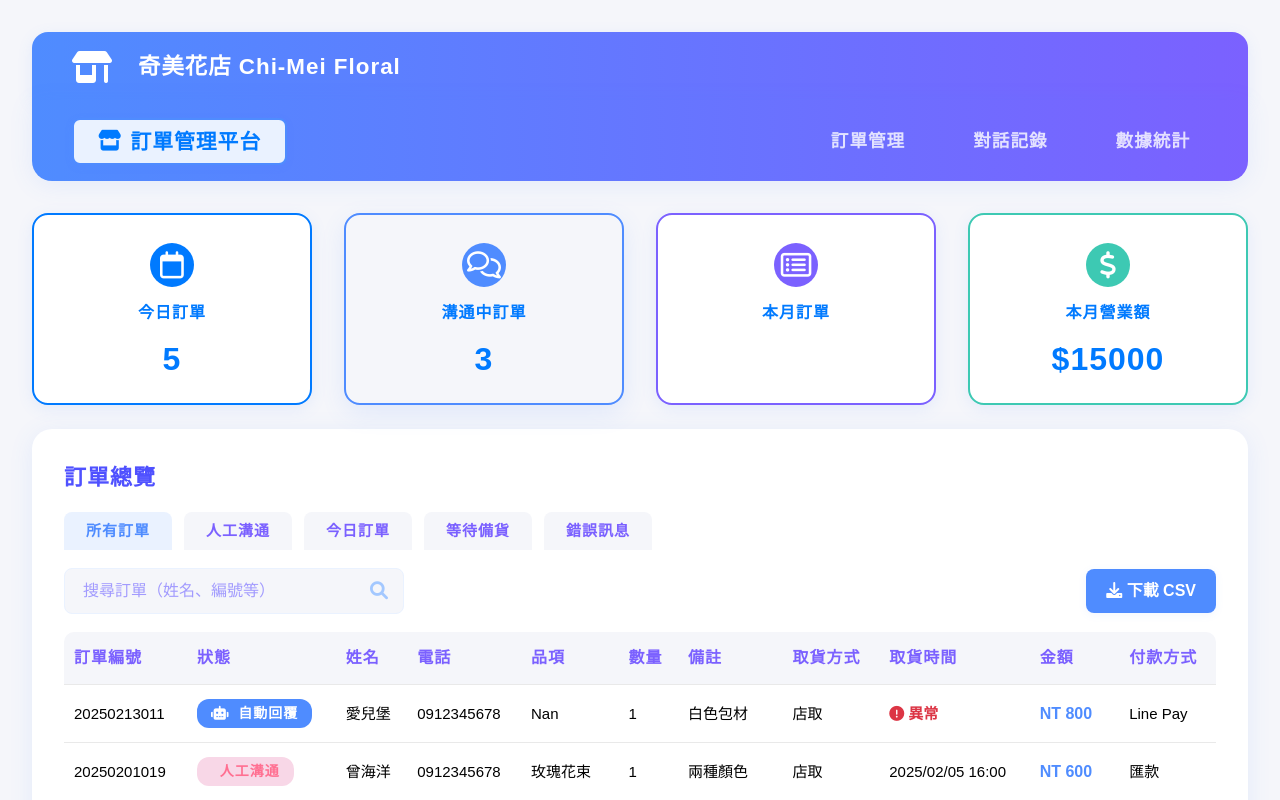
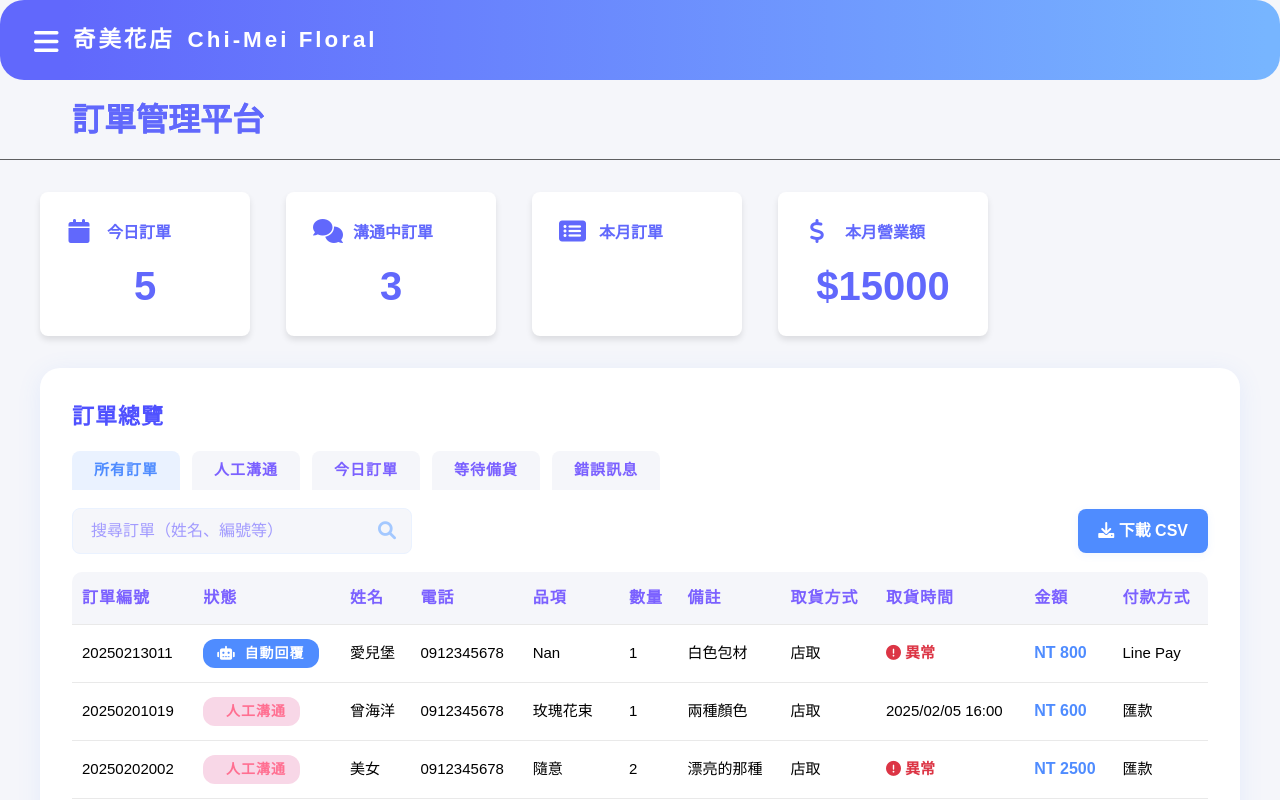
Before and after one commit to Ocean1029/flower_order_bot, a Vue app in the folder frontend/: page / in a window 1280 px wide. Shown: the top 800 px of the page. Built offline with nearby package versions, Linux system fonts and the light colour scheme; no server answers.

Commit message:
Navbar、OrdeTitle、StatisticsCards更新成figma的設計；加上Sidebar

```diff
--- a/frontend/src/App.vue
+++ b/frontend/src/App.vue
@@ -1,10 +1,12 @@
 <script setup>
-import '@/assets/index.css'          // 全域樣式
+import '@/assets/index.css'// 全域樣式
 import Navbar from './components/Navbar.vue'
+import OrderTitle from './components/OrderTitle.vue'
 </script>
 
 <template>
   <Navbar />
+  <OrderTitle />
   <router-view />
 </template>
 
@@ -28,4 +30,5 @@ body {
   background: #f5f6fa;
   color: var(--text-main);
 }
+
 </style>
--- a/frontend/src/components/Navbar.vue
+++ b/frontend/src/components/Navbar.vue
@@ -1,99 +1,69 @@
 <template>
   <div class="navbar-wrapper">
-    <!-- 品牌區塊 -->
+    <!-- 上方品牌 bar -->
     <div class="brand-bar">
-      <i class="fas fa-store-alt brand-icon"></i>
+      <button class="hamburger-btn" @click="showSidebar = true">
+        <i class="fas fa-bars"></i>
+      </button>
       <span class="brand-title">奇美花店 <b>Chi-Mei Floral</b></span>
     </div>
-    <!-- routing bar -->
-    <nav class="routing-bar">
-      <router-link to="/" class="routing-title" active-class="active-title">
-        <i class="fas fa-store me-2"></i>訂單管理平台
-      </router-link>
-      <div class="routing-links">
-        <router-link to="/orders" class="nav-link" active-class="active">訂單管理</router-link>
-        <router-link to="/messages" class="nav-link" active-class="active">對話記錄</router-link>
-        <router-link to="/stats" class="nav-link" active-class="active">數據統計</router-link>
-      </div>
-    </nav>
+    <Sidebar :show="showSidebar" @close="showSidebar = false" />
   </div>
 </template>
 
 <script setup>
-// 無特別邏輯，純 UI
+import { ref } from 'vue'
+import Sidebar from './Sidebar.vue'
+const showSidebar = ref(false)
 </script>
 
 <style scoped>
 .navbar-wrapper {
+  position: fixed;
+  top: 0;
+  left: 0;
   width: 100%;
-  margin-bottom: 32px;
+  display: flex;
+  margin: 0;
+  padding: 0;
+  box-sizing: border-box;
+  z-index: 1000;
 }
+
 .brand-bar {
-  width: 100%;
-  background: linear-gradient(90deg, #4F8CFF 0%, #7B61FF 100%);
-  border-radius: 16px 16px 0 0;
-  padding: 18px 40px 16px 40px;
+  position: relative;
+  width: 1440px;
+  height: 80px;
+  border-radius: 24px;
+  background: linear-gradient(90.11deg, #6168FC 5.18%, #77B5FF 98.9%);
+}
+
+.hamburger-btn {
+  position: relative;
+  top: 26px;
+  left: 28px;
+  width: 32px;
+  height: 32px;
+  background: none;
+  border: none;
+  color: #fff;
+  font-size: 28px;
+  cursor: pointer;
   display: flex;
   align-items: center;
-  gap: 16px;
-  box-shadow: 0 4px 16px rgba(79,140,255,0.10);
 }
-.brand-icon {
-  font-size: 2rem;
-  color: #fff;
-  margin-right: 10px;
-}
+
 .brand-title {
+  position: absolute;
+  top: 25px;
+  left: 73px;
+  height: 30px;
+  display: flex;
+  align-items: center;
+  gap: 13px;
   color: #fff;
   font-size: 1.4rem;
   font-weight: 700;
-  letter-spacing: 1px;
-}
-.routing-bar {
-  width: 100%;
-  background: linear-gradient(90deg, #4F8CFF 0%, #7B61FF 100%);
-  border-radius: 0 0 20px 20px;
-  padding: 18px 40px 16px 40px;
-  display: flex;
-  align-items: center;
-  justify-content: space-between;
-  box-shadow: 0 4px 24px rgba(79,140,255,0.10);
-}
-.routing-title {
-  color: #2979FF;
-  font-size: 1.3rem;
-  font-weight: 700;
-  letter-spacing: 1px;
-  display: flex;
-  align-items: center;
-  background: #fff;
-  border-radius: 8px;
-  padding: 6px 24px;
-  box-shadow: 0 2px 8px rgba(79,140,255,0.08);
-  text-decoration: none;
-  transition: background 0.2s, color 0.2s;
-  border: 2px solid #4F8CFF;
-}
-.routing-title:hover, .routing-title.active-title {
-  background: #eaf2ff;
-  color: #007AFF;
-}
-.routing-links {
-  display: flex;
-  gap: 32px;
-}
-.nav-link {
-  color: #fff;
-  font-size: 1.1rem;
-  font-weight: 700;
-  letter-spacing: 1px;
-  padding: 6px 18px;
-  border-radius: 8px;
-  transition: background 0.2s, color 0.2s;
-  text-decoration: none;
-}
-.nav-link.active, .nav-link:hover {
-  background: rgba(255,255,255,0.18);
-  color: #fff;
+  letter-spacing: 3px;
 }
 </style>
--- /dev/null
+++ b/frontend/src/components/OrderTitle.vue
@@ -0,0 +1,61 @@
+<template>
+  <div class="order-title-wrapper">
+    <div class="main-title-bar">
+    <span class="main-title">{{ pageTitle }}</span>
+  </div>
+  </div>
+
+</template>
+
+<script setup>
+import { computed } from 'vue'
+import { useRoute } from 'vue-router'
+
+const route = useRoute()
+
+const pageTitle = computed(() => {
+  if (route.path === '/') return '訂單管理平台'
+  if (route.path === '/orders') return '訂單管理'
+  if (route.path === '/stats') return '統計數據'
+  if (route.path === '/messages') return 'Message'
+  if (route.name === 'chat-room') {
+    return route.state?.roomName || '聊天室'
+  }
+  return '訂單管理平台'
+})
+</script>
+
+<style scoped>
+
+.order-title-wrapper {
+  position: absolute;
+  top: 80px;
+  left: 0;
+  width: 100vw;
+  margin: 0;
+  padding: 0;
+  box-sizing: border-box;
+  z-index: 0;
+}
+
+.main-title-bar {
+  position: relative;
+  width: 100vw;
+  height: 80px;
+  border-bottom: 1px solid #00000061
+}
+
+.main-title {
+  position: relative;
+  top: 20px;                /* 距離 .main-title-bar 上邊界 20px */
+  left: 72px;
+  height: 80px;
+  font-family: 'Noto Sans TC', '思源黑體', 'Microsoft JhengHei', Arial, sans-serif;
+  font-weight: 700;
+  font-size: 32px;
+  line-height: 40px;        /* 與 Figma 的 125% 相近 */
+  letter-spacing: 0;
+  color: #6168FC;
+  background: transparent;
+}
+</style>
--- /dev/null
+++ b/frontend/src/components/Sidebar.vue
@@ -0,0 +1,167 @@
+<template>
+  <!-- 半透明遮罩層，點擊也可關閉 -->
+  <transition name="fade">
+    <div class="overlay" v-if="show" @click="$emit('close')" />
+  </transition>
+
+  <!-- 側邊欄本體，用 slide 動畫從左邊滑進來 -->
+  <transition name="sidebar">
+    <aside class="sidebar" v-if="show">
+      <header class="sidebar-header">
+        <h2>訂單管理平台</h2>
+        <button class="close-btn" @click="$emit('close')">
+          <i class="fas fa-times"></i>
+        </button>
+      </header>
+      <nav class="sidebar-menu">
+        <ul>
+          <li v-for="item in menu" :key="item.label" @click="select(item)" :class="{ active: active === item.label }">
+            <i :class="item.icon"></i> {{ item.label }}
+          </li>
+        </ul>
+      </nav>
+    </aside>
+  </transition>
+</template>
+
+<script setup>
+import { ref } from 'vue'
+import { useRouter } from 'vue-router'
+
+const props = defineProps({ show: Boolean })
+const emit  = defineEmits(['close'])
+
+const router = useRouter()
+const menu = [
+  { label: '首頁', icon: 'fas fa-home',        route: '/' },
+  { label: '訂單管理', icon: 'fas fa-shopping-bag', route: '/orders' },
+  { label: '顧客溝通', icon: 'fas fa-comment',     route: '/messages' },
+  { label: '統計資料', icon: 'fas fa-chart-bar',   route: '/stats' }
+]
+const active = ref(menu[0].label)
+
+function select(item) {
+  active.value = item.label
+  router.push(item.route)
+  emit('close')
+}
+</script>
+
+<style scoped>
+/* 遮罩 */
+.fade-enter-active,
+.fade-leave-active {
+  transition: opacity 0.3s ease;
+}
+.fade-enter-from,
+.fade-leave-to {
+  opacity: 0;
+}
+.fade-enter-to,
+.fade-leave-from {
+  opacity: 1;
+}
+
+/* 滑動動畫 */
+.sidebar-enter-active,
+.sidebar-leave-active {
+  transition: transform 0.4s cubic-bezier(0.2, 0.8, 0.2, 1);
+}
+.sidebar-enter-from {
+  transform: translateX(-100%);
+}
+.sidebar-enter-to {
+  transform: translateX(0);
+}
+.sidebar-leave-from {
+  transform: translateX(0);
+}
+.sidebar-leave-to {
+  transform: translateX(-100%);
+}
+
+/* 遮罩層 */
+.overlay {
+  position: fixed;
+  top: 0; left: 0;
+  width: 100vw; height: 100vh;
+  background: rgba(0,0,0,0.4);
+  z-index: 999;
+}
+
+/* 側邊欄樣式 */
+.sidebar {
+  position: fixed;
+  top: 0; left: 0;
+  width: 280px; height: 100vh;
+  background: #F7F7F7;
+  box-shadow: 2px 0 12px rgba(0,0,0,0.2);
+  border-top-right-radius: 12px;
+  border-bottom-right-radius: 12px;
+  z-index: 1000;
+  display: flex;
+  flex-direction: column;
+  overflow: hidden;
+}
+
+/* 標頭 */
+.sidebar-header {
+  display: flex;
+  align-items: center;
+  justify-content: space-between;
+  padding: 0 20px;
+  height: 80px;
+  background: #f5f5f5;
+  border-bottom: 1px solid #00000061; /* ← 分隔線 */
+}
+
+.sidebar-header h2 {
+  height: 25px;
+  top: 26px;
+  left: 30px;
+  margin: 0;
+  font-size: 18px;
+  color: #6168FC;
+}
+.close-btn {
+  background: none;
+  border: none;
+  font-size: 24px;
+  cursor: pointer;
+  color: #999;
+  transition: color 0.2s;
+}
+.close-btn:hover {
+  color: #333;
+}
+
+/* 選單 */
+.sidebar-menu {
+  padding: 20px 0;
+  flex: 1;
+  overflow-y: auto;
+}
+.sidebar-menu ul {
+  list-style: none;
+  margin: 0; padding: 0;
+}
+.sidebar-menu li {
+  display: flex;
+  align-items: center;
+  gap: 12px;
+  padding: 12px 24px;
+  font-size: 16px;
+  color: #555;
+  cursor: pointer;
+  transition: background 0.2s, color 0.2s;
+}
+.sidebar-menu li:hover,
+.sidebar-menu li.active {
+  background: #e4e7ff;
+  color: #4f68ff;
+}
+.sidebar-menu i {
+  width: 20px;
+  text-align: center;
+}
+</style>
--- a/frontend/src/components/StatisticsCards.vue
+++ b/frontend/src/components/StatisticsCards.vue
@@ -1,5 +1,19 @@
+<template>
+  <div class="stat-cards-container">
+    <div
+      v-for="card in statList"
+      :key="card.title"
+      class="stat-card"
+    >
+      <i :class="card.icon" class="stat-icon" />
+      <span class="stat-label">{{ card.title }}</span>
+      <span class="stat-number">{{ card.value }}</span>
+    </div>
+  </div>
+</template>
+
 <script setup>
-import { computed, ref } from 'vue'
+import { computed } from 'vue'
 
 const props = defineProps({
   statics: {
@@ -8,85 +22,75 @@ const props = defineProps({
   }
 })
 
-const activeIndex = ref(1) // 預設選中第二個卡片（溝通中訂單）
-
 const statList = computed(() => [
-  { title: '今日訂單', value: props.statics.today_orders, icon: 'fa-regular fa-calendar', color: '#007AFF' },
-  { title: '溝通中訂單', value: props.statics.pending_orders, icon: 'fa-regular fa-comments', color: '#4F8CFF' },
-  { title: '本月訂單', value: props.statics.monthly_orders, icon: 'fa-regular fa-list-alt', color: '#7B61FF' }, // 假資料
-  { title: '本月營業額', value: `$${props.statics.monthly_income}`, icon: 'fa-solid fa-dollar-sign', color: '#3DC9B3' } // 假資料
-
+  { title: '今日訂單',    value: props.statics.today_orders,     icon: 'fas fa-calendar',     color: '#007AFF' },
+  { title: '溝通中訂單',  value: props.statics.pending_orders,   icon: 'fas fa-comments',     color: '#4F8CFF' },
+  { title: '本月訂單',    value: props.statics.monthly_orders,   icon: 'fas fa-list-alt',     color: '#7B61FF' },
+  { title: '本月營業額',  value: `$${props.statics.monthly_income}`, icon: 'fas fa-dollar-sign', color: '#3DC9B3' }
 ])
 </script>
 
-<template>
-  <div class="stat-cards-row">
-    <div
-      v-for="(card, idx) in statList"
-      :key="card.title"
-      class="stat-card"
-      :class="{ active: idx === activeIndex }"
-      :style="{ borderColor: card.color }"
-      @click="activeIndex = idx"
-    >
-      <div class="icon-circle" :style="{ background: card.color }">
-        <i :class="card.icon"></i>
-      </div>
-      <div class="stat-title">{{ card.title }}</div>
-      <div class="stat-value">{{ card.value }}</div>
-    </div>
-  </div>
-</template>
+<style scoped>
+.stat-cards-container {
+  display: flex;
+  gap: 36px;
+}
 
-<style scoped>
-.stat-cards-row {
+.stat-card {
+  position: relative;
+  width: 210px;
+  height: 144px;
+  background: #fff;
+  border-radius: 8px;
+  cursor: pointer;
+  transition: background 0.2s;
+}
+.stat-card:hover {
+  background: #D8EAFF;
+}
+
+.stat-icon {
+  position: absolute;
+  top: 27px;
+  left: 27px;
+  width: 24px;
+  height: 24px;
+  font-size: 24px;
+  color: #6168FC;
+}
+
+.stat-label {
+  position: absolute;
+  top: 27px;
+  left: calc(27px + 24px + 8px);
+  width: 156px;
+  height: 28px;
   display: flex;
-  gap: 32px;
-  margin: 32px 0 24px 0;
-  justify-content: flex-start;
+  align-items: center;
+  font-family: 'Noto Sans TC', '思源黑體', 'Microsoft JhengHei', Arial, sans-serif;
+  font-weight: 700;
+  font-size: 16px;
+  line-height: 28px;
+  letter-spacing: 0;
+  color: #6168FC;
+  padding: 0 8px;
 }
-.stat-card {
-  flex: 1;
-  background: #fff;
-  border-radius: 16px;
-  box-shadow: 0 4px 16px rgba(79,140,255,0.10);
-  padding: 28px 0 20px 0;
-  display: flex;
-  flex-direction: column;
-  align-items: center;
-  border: 2px solid transparent;
-  cursor: pointer;
-  transition: box-shadow 0.2s, border-color 0.2s, background 0.2s;
-  min-width: 180px;
-}
-.stat-card.active {
-  background: var(--gray-100);
-  border-color: var(--primary);
-  box-shadow: 0 8px 24px rgba(79,140,255,0.12);
-}
-.icon-circle {
-  width: 44px;
-  height: 44px;
-  border-radius: 50%;
+
+.stat-number {
+  position: absolute;
+  top: 69px;
+  left: 81px;
+  width: 48px;
+  height: 50px;
   display: flex;
   align-items: center;
   justify-content: center;
-  color: #fff;
-  font-size: 1.7rem;
-  margin-bottom: 14px;
-}
-.stat-title {
-  font-size: 16px;
-  color: var(--primary-dark);
-  margin-bottom: 8px;
+  font-family: 'Noto Sans TC', '思源黑體', 'Microsoft JhengHei', Arial, sans-serif;
   font-weight: 700;
-  letter-spacing: 1px;
-}
-.stat-value {
-  font-size: 32px;
-  font-weight: bold;
-  color: var(--primary-dark);
-  letter-spacing: 1px;
-  margin-top: 2px;
+  font-size: 40px;
+  line-height: 50px;
+  text-align: center;
+  letter-spacing: 0;
+  color: #6168FC;
 }
 </style>
--- a/frontend/src/pages/ChatList.vue
+++ b/frontend/src/pages/ChatList.vue
@@ -1,5 +1,8 @@
 <template>
-  <ChatListWrapper :chatRooms="chatRooms" @selectRoom="goToRoom" />
+  <div class="page-content">
+    <ChatListWrapper :chatRooms="chatRooms" @selectRoom="goToRoom" />
+  </div>
+
 </template>
 
 <script setup>
--- a/frontend/src/pages/ChatRoom.vue
+++ b/frontend/src/pages/ChatRoom.vue
@@ -1,5 +1,7 @@
 <template>
-  <ChatRoomWrapper :roomId="roomId" :roomName="roomName" />
+  <div class="page-content">
+    <ChatRoomWrapper :roomId="roomId" :roomName="roomName" />
+  </div>
 </template>
 
 <script setup>
--- a/frontend/src/pages/Dashboard.vue
+++ b/frontend/src/pages/Dashboard.vue
@@ -1,9 +1,26 @@
+<template>
+  <!-- 動態頁面標題，滿版對齊螢幕邊緣 -->
+  <OrderTitle />
+  <div class="page-content">
+    <div class="dashboard-section">
+      <StatisticsCards :statics="mockStats" />
+    </div>
+    <div class="dashboard-section">
+      <OrderTable :data="orders" :columnName="columnName" />
+    </div>
+    <div class="dashboard-section">
+      <ConversationList :messages="messages" />
+    </div>
+  </div>
+</template>
+
 <script setup>
+import OrderTitle from '@/components/OrderTitle.vue'
+import StatisticsCards from '@/components/StatisticsCards.vue'
 import OrderTable from '@/components/OrderTable.vue'
 import ConversationList from '@/components/ConversationList.vue'
-import StatisticsCards from '@/components/StatisticsCards.vue'
 import { onMounted, ref } from 'vue'
-import {  fetchOrders } from '@/api/orders'
+import { fetchOrders } from '@/api/orders'
 import { fetchStaticData } from '@/api/statics'
 import { getLatestMessages } from '@/api/messages'
 import { mockOrders, mockStats, mockMessages } from '@/mockData.js'
@@ -36,8 +53,15 @@ onMounted(async () => {
 })
 </script>
 
-<template>
-  <StatisticsCards :statics="mockStats" />
-  <OrderTable :data="mockOrders" :columnName="columnName" />
-  <ConversationList :messages="mockMessages" />
-</template>
+<style>
+.page-content {
+  padding-top: 160px; /* 80px (navbar) + 80px (ordertitle) */
+  padding-left: 8px;
+  padding-right: 8px;
+  max-width: 1280px;
+  margin: 0 auto;
+}
+.dashboard-section + .dashboard-section {
+  margin-top: 32px;
+}
+</style>
--- a/frontend/src/pages/MessagesPage.vue
+++ /dev/null
@@ -1,21 +0,0 @@
-<script setup>
-import ConversationList from '@/components/ConversationList.vue'
-import { onMounted, ref } from 'vue'
-import { getLatestMessages } from '@/api/messages'
-
-const messages = ref([])
-
-onMounted(async () => {
-  try {
-    messages.value = await getLatestMessages()
-  } catch (err) {
-    console.error('無法取得訊息資料', err)
-  }
-})
-</script>
-
-<template>
-  <div>
-    <ConversationList :messages="messages" />
-  </div>
-</template>
--- a/frontend/src/pages/OrdersPage.vue
+++ b/frontend/src/pages/OrdersPage.vue
@@ -16,5 +16,7 @@ onMounted(async () => {
 </script>
 
 <template>
-  <OrderTable :data="orders" :columnName="columnName" />
+  <div class="page-content">
+    <OrderTable :data="orders" :columnName="columnName" />
+  </div>
 </template>
--- a/frontend/src/pages/StatsPage.vue
+++ b/frontend/src/pages/StatsPage.vue
@@ -15,7 +15,7 @@ onMounted(async () => {
 </script>
 
 <template>
-  <div>
+  <div class="page-content">
     <StatisticsCards :statics="statics" />
   </div>
 </template>
--- a/frontend/src/router/index.js
+++ b/frontend/src/router/index.js
@@ -2,7 +2,6 @@ import { createRouter, createWebHistory } from 'vue-router'
 
 // 頁面元件
 import OrdersPage from '../pages/OrdersPage.vue'
-import MessagesPage from '../pages/MessagesPage.vue'
 import StatsPage from '../pages/StatsPage.vue'
 import Dashboard from '../pages/Dashboard.vue'
 import ChatList from '../pages/ChatList.vue'
```
